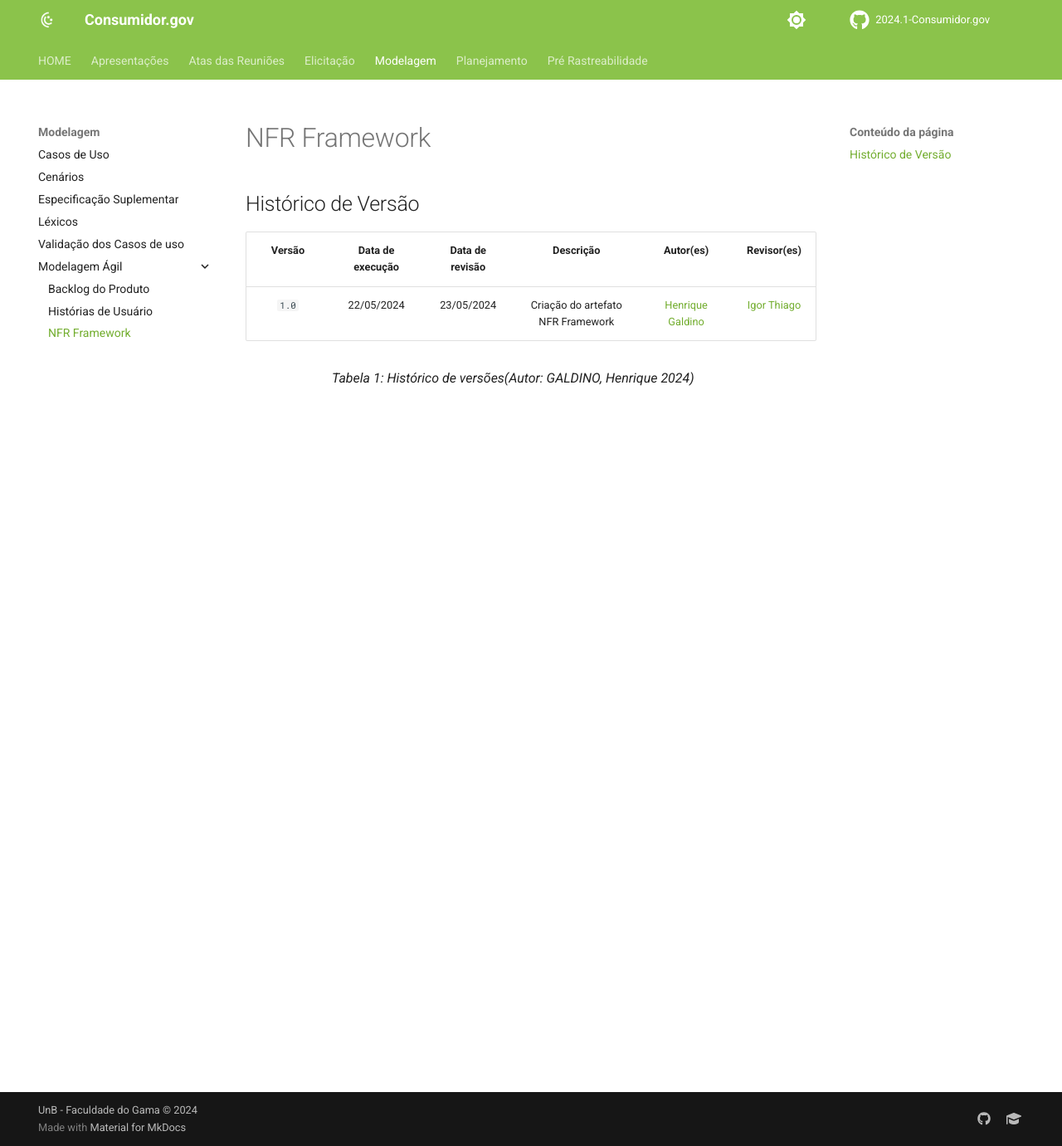
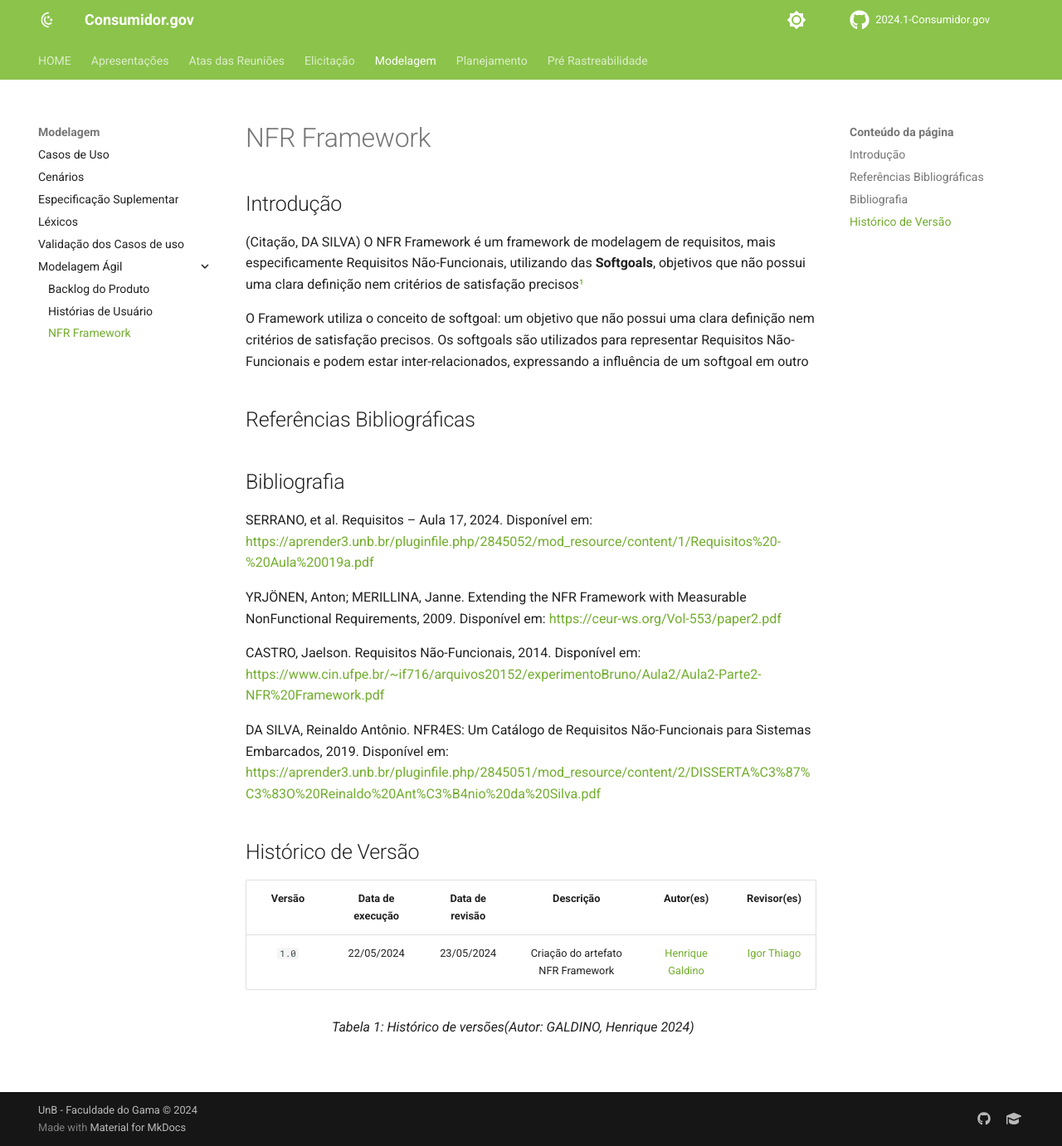
Before and after one commit to Requisitos-de-Software/2024.1-Grupo08, an MkDocs documentation site: the page built from docs/Modelagem/Modelagem Ágil/NFR.md, in a window 1280 px wide and 1381 px high. Shown: the whole window at 83% size. Built offline with MkDocs 1.6.1 and Material for MkDocs 9.7.7, drawn with Linux system fonts in a browser that asks for light colours; comment, search, counter and statistics services are not loaded.

Commit message:
test ancora

```diff
--- a/docs/Modelagem/Modelagem Ágil/NFR.md
+++ b/docs/Modelagem/Modelagem Ágil/NFR.md
@@ -1,4 +1,22 @@
 # NFR Framework
+
+## Introdução
+(Citação, DA SILVA) O NFR Framework é um framework de modelagem de requisitos, mais especificamente Requisitos Não-Funcionais, utilizando das **Softgoals**, objetivos que não possui uma clara definição nem critérios de satisfação precisos[¹](https://requisitos-de-software.github.io/2024.1-Consumidor.gov/Modelagem/Modelagem%20%C3%81gil/NFR/#referencias-bibliograficas)
+
+O Framework utiliza o conceito de softgoal: um objetivo que não possui uma clara definição nem critérios de satisfação precisos. Os softgoals são utilizados para representar Requisitos Não-Funcionais e podem estar inter-relacionados, expressando a influência de um softgoal em outro
+
+
+## Referências Bibliográficas
+
+## Bibliografia
+
+SERRANO, et al. Requisitos – Aula 17, 2024. Disponível em: <https://aprender3.unb.br/pluginfile.php/2845052/mod_resource/content/1/Requisitos%20-%20Aula%20019a.pdf>
+
+YRJÖNEN, Anton; MERILLINA, Janne. Extending the NFR Framework with Measurable NonFunctional Requirements, 2009. Disponível em: <https://ceur-ws.org/Vol-553/paper2.pdf>
+
+CASTRO, Jaelson. Requisitos Não-Funcionais, 2014. Disponível em: <https://www.cin.ufpe.br/~if716/arquivos20152/experimentoBruno/Aula2/Aula2-Parte2-NFR%20Framework.pdf>
+
+DA SILVA, Reinaldo Antônio. NFR4ES: Um Catálogo de Requisitos Não-Funcionais para Sistemas Embarcados, 2019. Disponível em: <https://aprender3.unb.br/pluginfile.php/2845051/mod_resource/content/2/DISSERTA%C3%87%C3%83O%20Reinaldo%20Ant%C3%B4nio%20da%20Silva.pdf>
 
 ## Histórico de Versão
 | Versão | Data de execução | Data de revisão |  Descrição            | Autor(es)         | Revisor(es)  |
```
